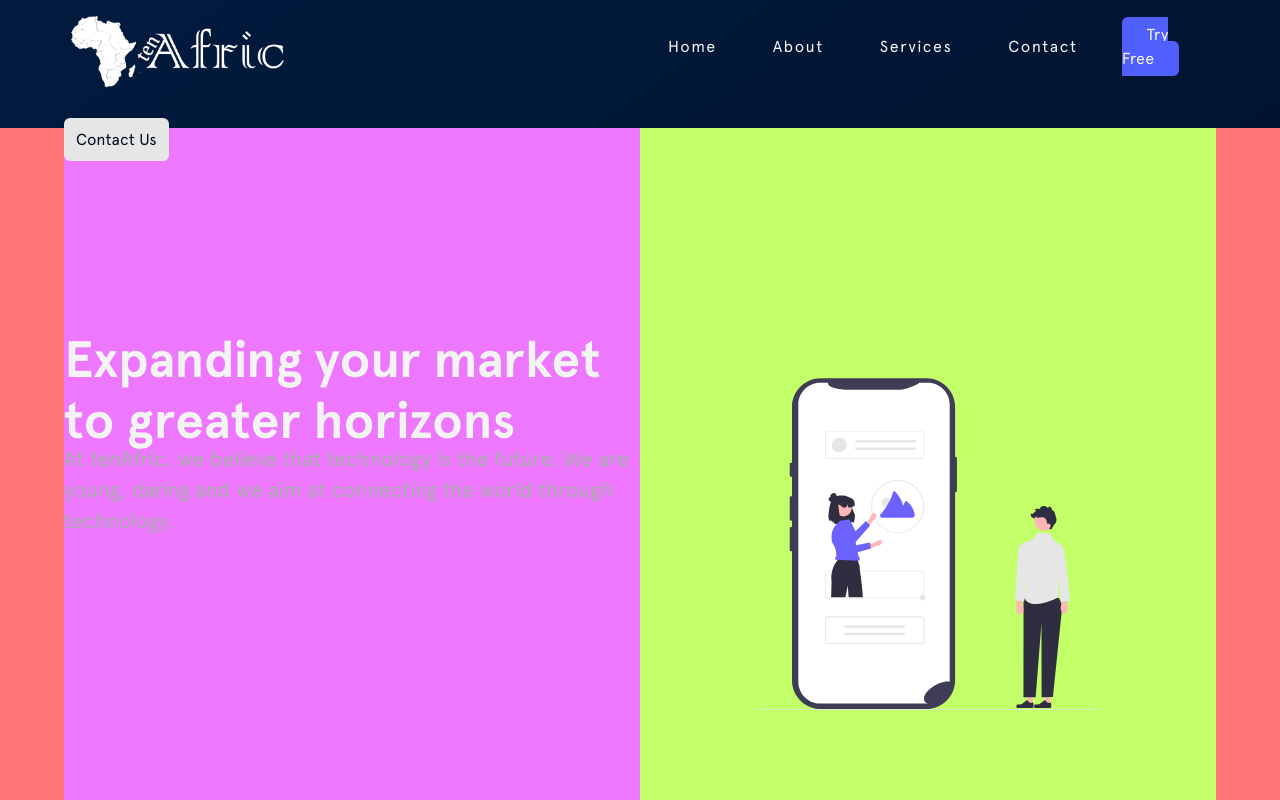
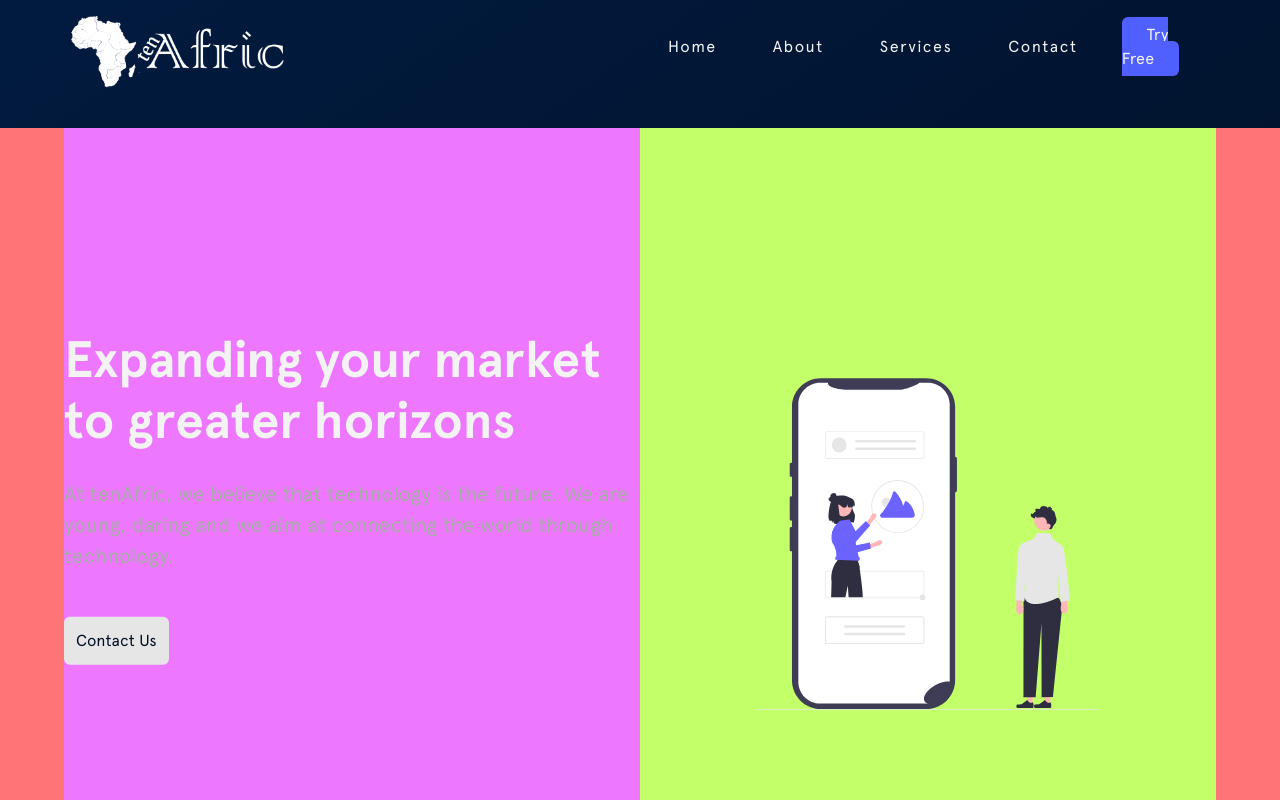
Before and after one commit to tenAfric/tenAfrik, a React (Create React App) app: page / in a window 1280 px wide. Shown: the top 800 px of the page. Built offline with nearby package versions, Linux system fonts and the light colour scheme.

Commit message:
saved lift favorite trick further

```diff
--- a/src/styles/css/landing.css
+++ b/src/styles/css/landing.css
@@ -39,14 +39,17 @@
   font-weight: 400;
   color: #aaaaaa;
   position: absolute;
-  top: 40%;
-  transform: translateY(-40%);
+  top: 45%;
+  transform: translateY(-45%);
 }
 .landing .landing-section .landing-wrapper .landing-texts .lng-cta {
   background-color: #e6e6e6;
   color: #010f25;
   border-radius: 6px;
   cursor: pointer;
+  position: absolute;
+  top: 65%;
+  transform: translateY(-65%);
 }
 .landing .landing-section .landing-wrapper .landing-image {
   width: 40%;
--- a/src/styles/scss/landing.scss
+++ b/src/styles/scss/landing.scss
@@ -34,14 +34,17 @@ $bgDarkDark: #010f25;
                     font-weight: 400;
                     color: #aaaaaa;
                     position: absolute;
-                    top: 40%;
-                    transform: translateY(-40%);
+                    top: 45%;
+                    transform: translateY(-45%);
                 }
                 .lng-cta{
                     background-color: #e6e6e6;
                     color: #010f25;
                     border-radius: 6px;
                     cursor: pointer;
+                    position: absolute;
+                    top: 65%;
+                    transform: translateY(-65%);
                 }
             }
             .landing-image{
```
Also changed, not shown: 1 other file (tests, documents, lock files or other folders).
